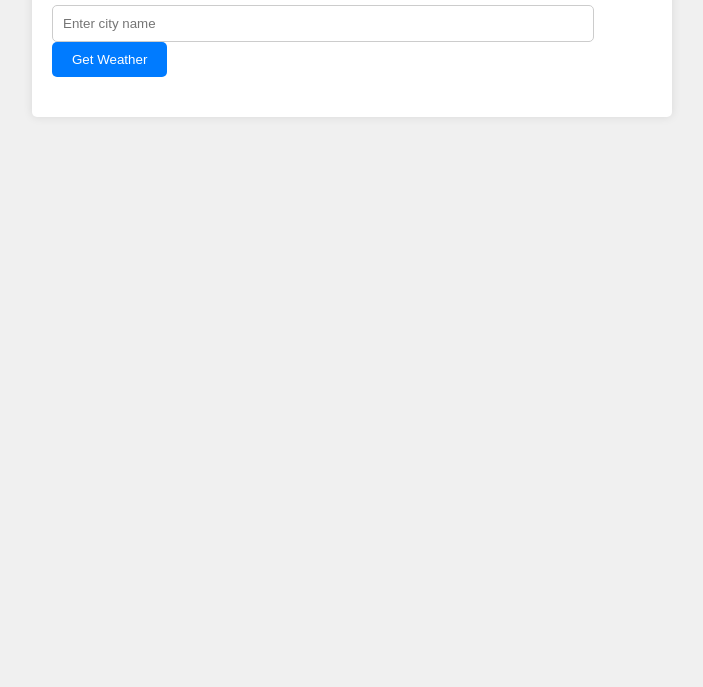
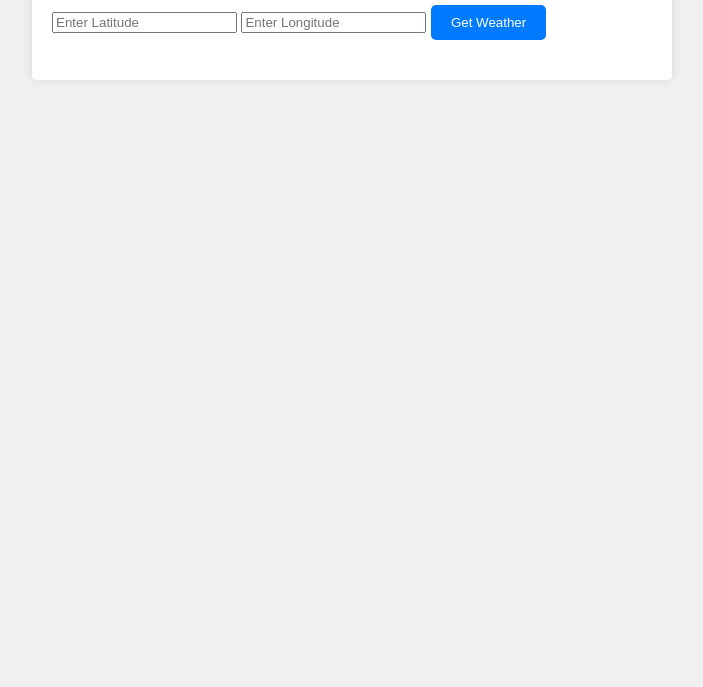
Before and after one commit to yajasarora/Weather_forecast_application, a plain HTML site: page Index.html in a window 1280 px wide. Shown: the part 113-800 px from the top of the page, without its empty margins (288-991 px from the left). Drawn offline with Linux system fonts and the light colour scheme.

Commit message:
Update Index.html

```diff
--- a/Index.html
+++ b/Index.html
@@ -16,7 +16,9 @@
         <!-- Heading for the application -->
         <h1>Weather Forecast</h1>
         <!-- Input field for entering city name -->
-        <input type="text" id="cityInput" placeholder="Enter city name">
+        <input type="number" id="Latitude" placeholder="Enter Latitude">
+        <input type="number" id="Longitude" placeholder="Enter Longitude">
+
         <!-- Button to trigger weather data retrieval -->
         <button onclick="getWeather()">Get Weather</button>
         <!-- Container for displaying weather information -->
```
